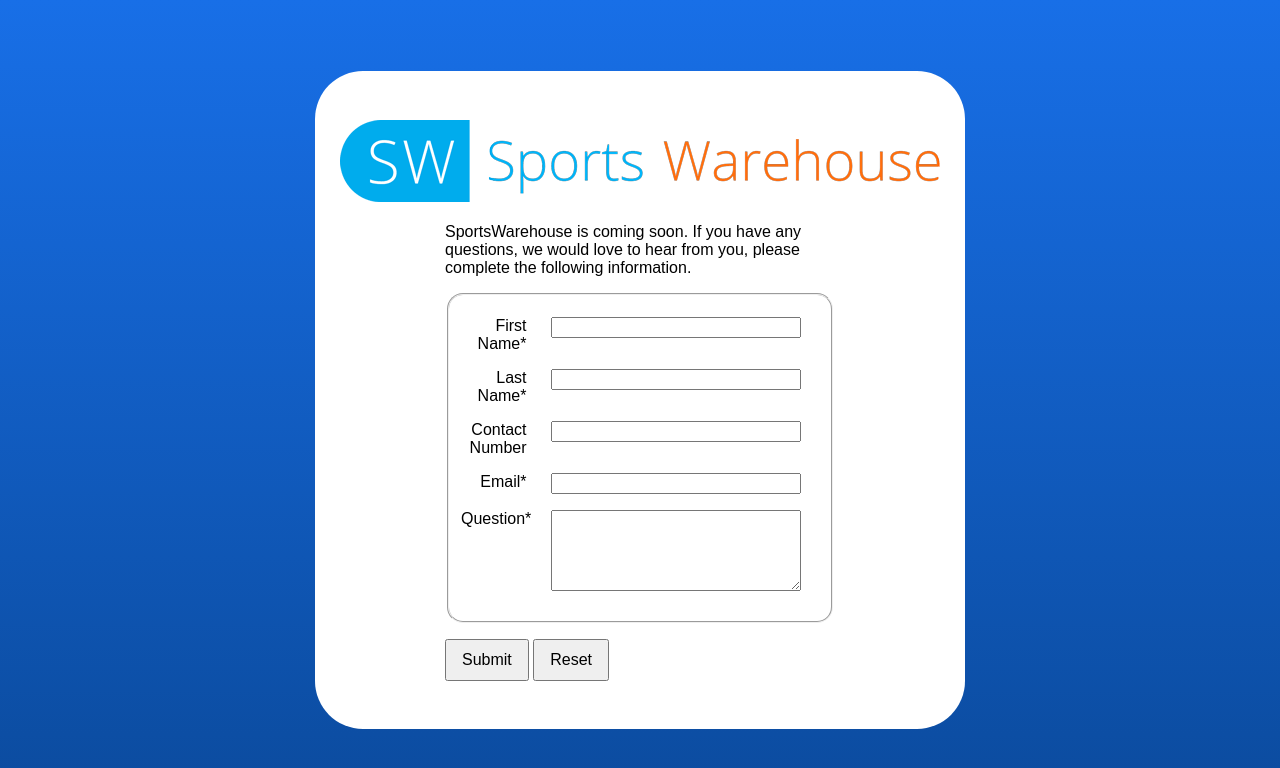
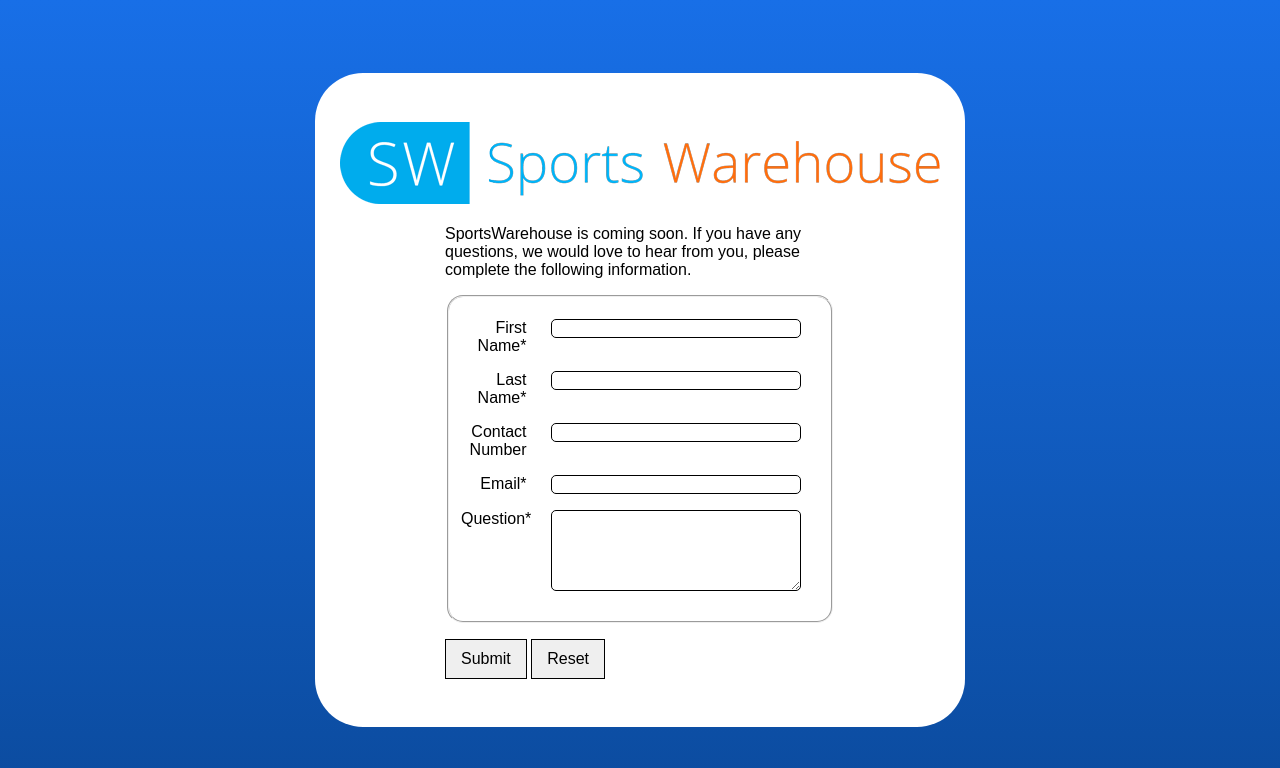
Before and after one commit to IonicFalcon/SportsWarehouse, a PHP site: page /comingSoon.php in a window 1280 px wide. Shown: the top 768 px of the page. Run offline with PHP 8.4, Linux system fonts and the light colour scheme.

Commit message:
Fixed CSS for styling forms across different browsers

```diff
--- a/css/comingSoon.css
+++ b/css/comingSoon.css
@@ -12,6 +12,15 @@ body{
     justify-content: center;
     align-items: center;
     height: 100vh;
+}
+
+form *{
+    -webkit-appearance: none;   /* Disable default static styling of forms by browsers */
+}
+
+input:not([type="button"]):not([type="submit"]):not([type="reset"]), textarea{
+    border: 1px black solid;
+    border-radius: 5px;
 }
 
 .root{
@@ -59,9 +68,12 @@ textarea{
     resize: vertical;
 }
 
+
 .formButtons *{
     padding: 10px 15px;
     font-size: 1em;
+    border: 1px black solid;
+    background-color: rgb(239,239,239);
 }
 
 #errorMessage, .error{
```
